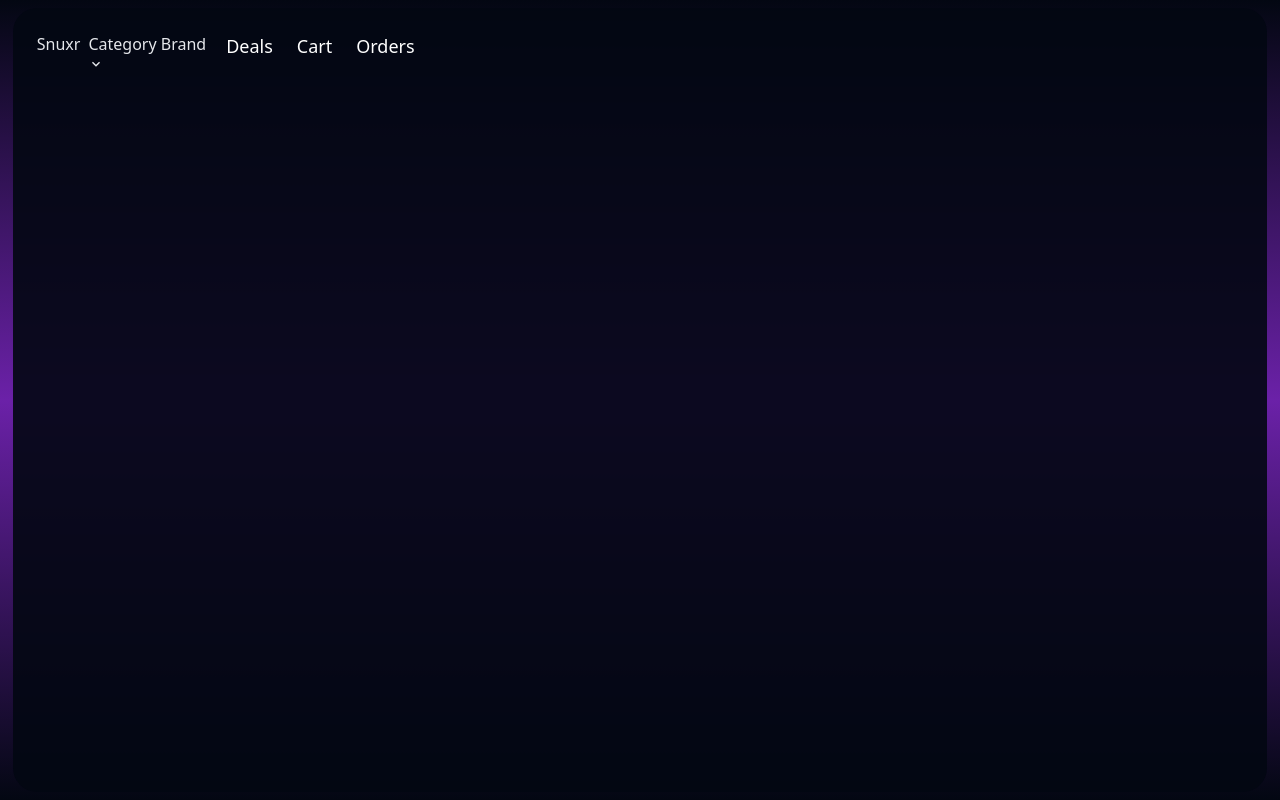
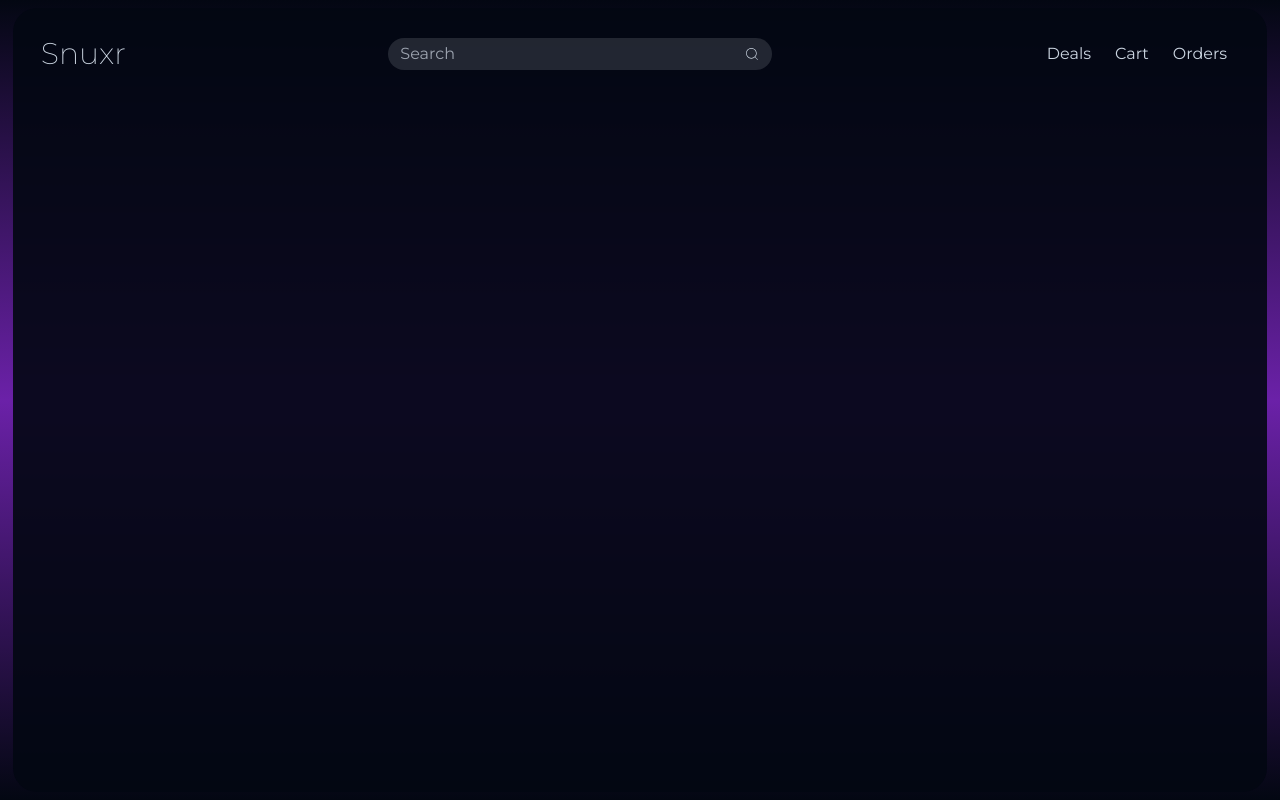
Before and after one commit to Snuxr/Philosopher-s_Stone, a React (Vite) app: page / in a window 1280 px wide. Built offline with nearby package versions, Linux system fonts and the light colour scheme.

Commit message:
feat(SearchInput comp): create SearchInput comp for Navbar

```diff
--- a/index.html
+++ b/index.html
@@ -1,13 +1,20 @@
 <!doctype html>
 <html lang="en">
+
 <head>
   <meta charset="UTF-8" />
   <link rel="icon" href="src/assets/Snuxr.jpeg" />
+  <link rel="preconnect" href="https://fonts.googleapis.com">
+  <link rel="preconnect" href="https://fonts.gstatic.com" crossorigin>
+  <link href="https://fonts.googleapis.com/css2?family=Montserrat:ital,wght@0,100..900;1,100..900&display=swap"
+    rel="stylesheet">
   <meta name="viewport" content="width=device-width, initial-scale=1.0" />
   <title>Snuxr</title>
 </head>
+
 <body>
   <div id="root"></div>
   <script type="module" src="/src/main.jsx"></script>
 </body>
+
 </html>
--- a/src/App.jsx
+++ b/src/App.jsx
@@ -2,7 +2,7 @@ import NavBar from "./components/Navbar";
 
 const App = () => {
   return (
-    <div className="text-gray-200 h-screen w-screen bg-gradient-to-t from-gray-950 via-purple-800 to-gray-950 flex justify-center items-center overflow-hidden">
+    <div className="text-gray-100 text-base h-screen w-screen bg-gradient-to-t from-gray-950 via-purple-800 to-gray-950 flex justify-center items-center overflow-hidden">
       <div className="w-cover h-cover bg-gray-950 rounded-3xl bg-center bg-fixed bg-opacity-90 overflow-x-hidden overflow-y-auto m-2 p-6">
         <NavBar />
       </div>
--- a/src/components/Navbar.jsx
+++ b/src/components/Navbar.jsx
@@ -1,4 +1,4 @@
-import { MdKeyboardArrowDown } from "react-icons/md";
+import SearchInput from "./forms/SearchInput";
 import Link from "./utils/Link";
 
 const NavBar = () => {
@@ -12,16 +12,16 @@ const NavBar = () => {
             <Link
                 key={i}
                 to={link.path}
-                className='m-3 text-white text-lg'
+                className='m-3 text-slate-300 text-base'
             >
                 {link.label}
             </Link>
         )
     })
     return (
-        <div className="flex flex-row gap-2">
-            <label>Snuxr</label>
-            <div>Category Brand <MdKeyboardArrowDown /></div>
+        <div className="flex flex-row text-slate-300 items-center justify-between p-1">
+            <label className="font-extralight text-3xl">Snuxr</label>
+            <SearchInput />
             <div>
                 {content}
             </div>
--- /dev/null
+++ b/src/components/forms/SearchInput.jsx
@@ -0,0 +1,31 @@
+import { useState } from "react";
+import { CiSearch } from "react-icons/ci";
+
+const SearchInput = () => {
+    const [value, setValue] = useState('')
+
+    const handleSubmit = (e) => {
+        e.preventDefault()
+        console.log(value)
+        setValue('')
+    }
+
+    return (
+        <div>
+            <form onSubmit={handleSubmit} className="w-96 flex flex-row justify-between items-center bg-gray-300 bg-opacity-15 border-none outline-none rounded-full">
+                <input
+                    className="w-full bg-transparent p-1 pl-3 border-none outline-none rounded-full"
+                    placeholder="Search"
+                    type="text"
+                    value={value}
+                    onChange={(e) => setValue(e.target.value)}
+                />
+                <button type="submit" className="bg-transparent p-1 pr-3">
+                    <CiSearch />
+                </button>
+            </form>
+        </div>
+    );
+};
+
+export default SearchInput;
--- a/src/index.css
+++ b/src/index.css
@@ -1,3 +1,7 @@
 @tailwind base;
 @tailwind components;
 @tailwind utilities;
+
+body {
+    font-family: "Montserrat", sans-serif;
+}
```
Also changed, not shown: src/assets/Snuxr_logo.png (added). Lines whose indentation alone changed are shown as unchanged.
